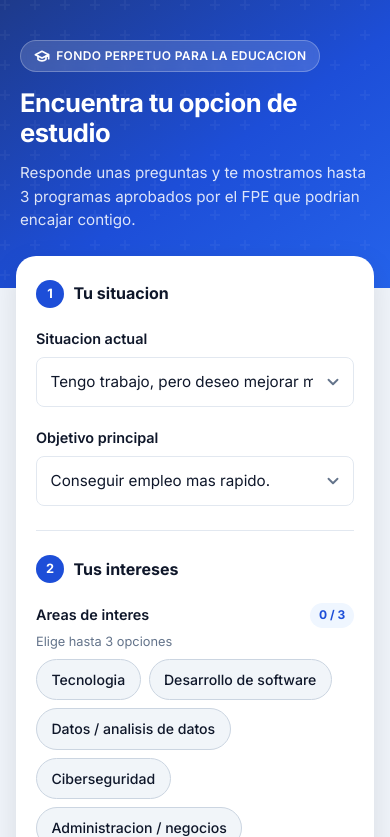
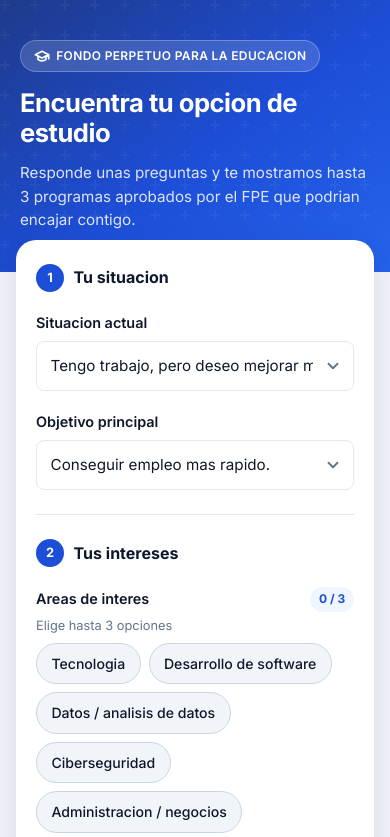
Before and after one commit to cheesecodestudio/fpe-recomendador, a website built with Vite: page index.html in a window 390 px wide. Shown: the top 837 px of the page. Built offline with nearby package versions, Linux system fonts and the light colour scheme.

Commit message:
fix: toggle DUMMY_MODE to false and adjust padding in styles

```diff
--- a/src/main.js
+++ b/src/main.js
@@ -2,7 +2,7 @@ import "./styles.css";
 
 /* ─── DUMMY MODE ─────────────────────────────────────────────── */
 // Cambia a false para usar el backend real
-const DUMMY_MODE = true;
+const DUMMY_MODE = false;
 
 const DUMMY_RESPONSE = {
   resumen: "Se han encontrado opciones de estudio que se ajustan a tus intereses y objetivos.",
--- a/src/styles.css
+++ b/src/styles.css
@@ -32,6 +32,8 @@
 /* ─── RESET ──────────────────────────────────────────────────── */
 *, *::before, *::after { box-sizing: border-box; margin: 0; padding: 0; }
 
+[hidden] { display: none !important; }
+
 html {
   font-size: var(--font-size-base);
   scroll-behavior: smooth;
@@ -52,7 +54,7 @@ body {
 .hero {
   background: linear-gradient(145deg, #1e3a8a 0%, #1d4ed8 55%, #2563eb 100%);
   color: #fff;
-  padding: 2.5rem 1.25rem 3.5rem;
+  padding: 2.5rem 1.25rem;
   position: relative;
   overflow: hidden;
 }
@@ -107,7 +109,7 @@ body {
   width: 100%;
   max-width: 720px;
   margin: 0 auto;
-  padding: 0 1rem 3rem;
+  padding: 0 1rem;
   display: flex;
   flex-direction: column;
   gap: 1rem;
@@ -698,7 +700,7 @@ textarea:focus {
   }
 
   .container {
-    padding: 0 1.5rem 3.5rem;
+    padding: 0 1.5rem;
   }
 
   .form-section {
```
